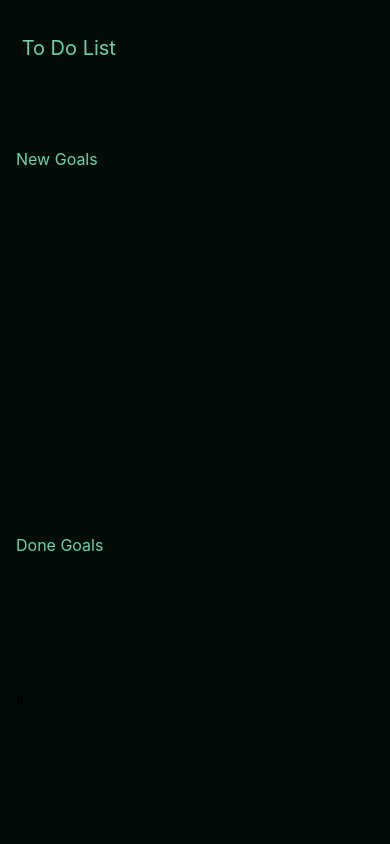
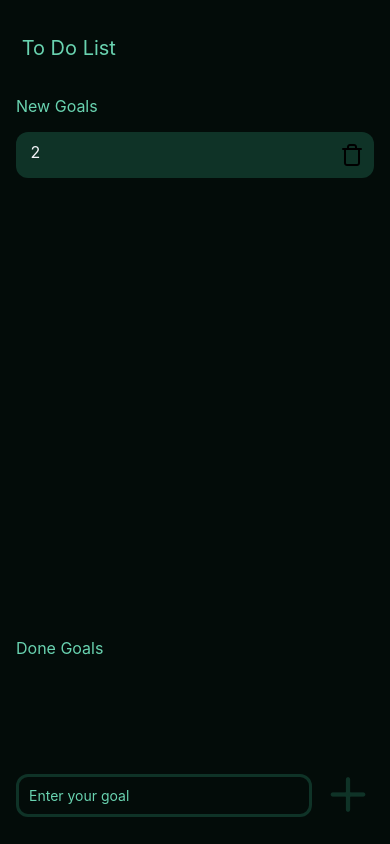
Before and after one commit to CosteaAlin93/toDoList_ReactNative, a React Native app: screen / in a window 390 px wide. Built offline with nearby package versions, Linux system fonts and the light colour scheme.

Commit message:
Add button now adds a goal to the state

```diff
--- a/App.js
+++ b/App.js
@@ -1,10 +1,20 @@
 import { StatusBar } from 'expo-status-bar';
-import { StyleSheet, Text, View } from 'react-native';
-import { FontAwesome, COLORS, SHADOWS, SIZES } from './constants/index';
+import { FlatList, StyleSheet, Text, View } from 'react-native';
+import { FontAwesome, Feather, EvilIcons, COLORS, SHADOWS, SIZES } from './constants/index';
+
+import { useState } from 'react';
 
 import GoalInput from './components/Input';
+import Task from './components/Task';
 
 export default function App() {
+  //   state for new goals
+  const [newGoals, setNewGoals] = useState([{ text: 2, id: 3 }]);
+
+  function addNewGoal(enteredText) {
+    setNewGoals((newGoals) => [...newGoals, { text: enteredText, id: Math.random().toString() }]);
+  }
+
   return (
     <View style={styles.layout}>
       <StatusBar style="light" />
@@ -14,7 +24,18 @@ export default function App() {
 
       {/* New Goals View */}
       <View style={styles.taskNew}>
-        <Text style={styles.taskNew__text}>New Goals</Text>
+        <View>
+          <Text style={styles.taskNew__text}>New Goals</Text>
+        </View>
+        <View>
+          <FlatList
+            data={newGoals}
+            renderItem={(itemData) => {
+              return <Task id={itemData.item.id} text={itemData.item.text} />;
+            }}
+            keyExtractor={(item) => item.id.toString()}
+          />
+        </View>
       </View>
 
       {/* Done Goals View */}
@@ -24,7 +45,7 @@ export default function App() {
 
       {/* Goal Input */}
       <View style={styles.taskInput}>
-        <GoalInput />
+        <GoalInput onAddGoal={addNewGoal} />
       </View>
     </View>
   );
@@ -37,7 +58,6 @@ const styles = StyleSheet.create({
     justifyContent: 'space-between',
   },
   header: {
-    flex: 1,
     backgroundColor: COLORS.background,
     color: COLORS.primary,
     paddingVertical: SIZES.xxxLarge,
@@ -54,7 +74,7 @@ const styles = StyleSheet.create({
     fontSize: SIZES.medium,
   },
   taskDone: {
-    flex: 2,
+    flex: 1,
     backgroundColor: COLORS.background,
     paddingHorizontal: SIZES.medium,
   },
@@ -62,9 +82,11 @@ const styles = StyleSheet.create({
     color: COLORS.primary,
     fontSize: SIZES.medium,
   },
+
   taskInput: {
-    flex: 2,
+    paddingVertical: SIZES.large,
     backgroundColor: COLORS.background,
     paddingHorizontal: SIZES.medium,
+    justifyContent: 'center',
   },
 });
--- a/components/Input.js
+++ b/components/Input.js
@@ -1,11 +1,58 @@
-import { View, TextInput, Text } from 'react-native';
+import { View, TextInput, Text, TouchableOpacity, StyleSheet } from 'react-native';
+import { FontAwesome, Feather, EvilIcons, COLORS, SHADOWS, SIZES } from '../constants/index';
 
-const GoalInput = () => {
+import { useState } from 'react';
+
+const GoalInput = (props) => {
+  // state for TextInput content
+  const [enteredText, setEnteredText] = useState('');
+
+  function enteredTextHandler(inputedText) {
+    setEnteredText(inputedText);
+  }
+
+  function addNewGoal() {
+    props.onAddGoal(enteredText);
+    setEnteredText('');
+  }
+
   return (
-    <View>
-      <Text>a</Text>
+    <View style={styles.component}>
+      <TextInput
+        style={styles.component__textInput}
+        placeholder="Enter your goal"
+        placeholderTextColor={COLORS.primary}
+        onChangeText={enteredTextHandler}
+        value={enteredText}
+      />
+      <TouchableOpacity onPress={addNewGoal}>
+        <View style={styles.component__touchable}>
+          <Feather name="plus" size={52} color={COLORS.secondary} />
+        </View>
+      </TouchableOpacity>
     </View>
   );
 };
 
+const styles = StyleSheet.create({
+  component: {
+    justifyContent: 'space-between',
+    flexDirection: 'row',
+    alignItems: 'center',
+    gap: SIZES.xSmall,
+  },
+  component__textInput: {
+    borderWidth: 3,
+    borderColor: COLORS.secondary,
+    padding: SIZES.xSmall,
+    color: COLORS.primary,
+    borderRadius: SIZES.small,
+    flex: 1,
+  },
+  component__touchable: {
+    alignItems: 'baseline',
+    justifyContent: 'center',
+  },
+});
+
 export default GoalInput;
--- /dev/null
+++ b/components/Task.js
@@ -0,0 +1,33 @@
+import { View, Text, StyleSheet, Pressable } from 'react-native';
+import { FontAwesome, Feather, EvilIcons, COLORS, SHADOWS, SIZES } from '../constants/index';
+
+const Task = (props) => {
+  return (
+    <View style={styles.task}>
+      <View>
+        <Text style={styles.task__text}> {props.text} </Text>
+      </View>
+      <View>
+        <Feather name="trash" size={24} color="black" />
+      </View>
+    </View>
+  );
+};
+
+const styles = StyleSheet.create({
+  task: {
+    flexDirection: 'row',
+    justifyContent: 'space-between',
+    backgroundColor: COLORS.secondary,
+    marginVertical: SIZES.medium,
+    paddingVertical: SIZES.xSmall,
+    paddingHorizontal: SIZES.xSmall,
+    borderRadius: SIZES.small,
+  },
+  task__text: {
+    color: COLORS.white,
+    fontSize: SIZES.medium,
+  },
+});
+
+export default Task;
--- a/constants/icons.js
+++ b/constants/icons.js
@@ -1,3 +1,3 @@
-import { FontAwesome } from '@expo/vector-icons';
+import { FontAwesome, Feather, EvilIcons } from '@expo/vector-icons';
 
-export default FontAwesome;
+export { FontAwesome, Feather, EvilIcons };
--- a/constants/index.js
+++ b/constants/index.js
@@ -1,4 +1,4 @@
-import FontAwesome from './icons';
+import { FontAwesome, Feather, EvilIcons } from './icons';
 import { COLORS, SIZES, SHADOWS } from './theme';
 
-export { FontAwesome, COLORS, SHADOWS, SIZES };
+export { FontAwesome, Feather, EvilIcons, COLORS, SHADOWS, SIZES };
```
